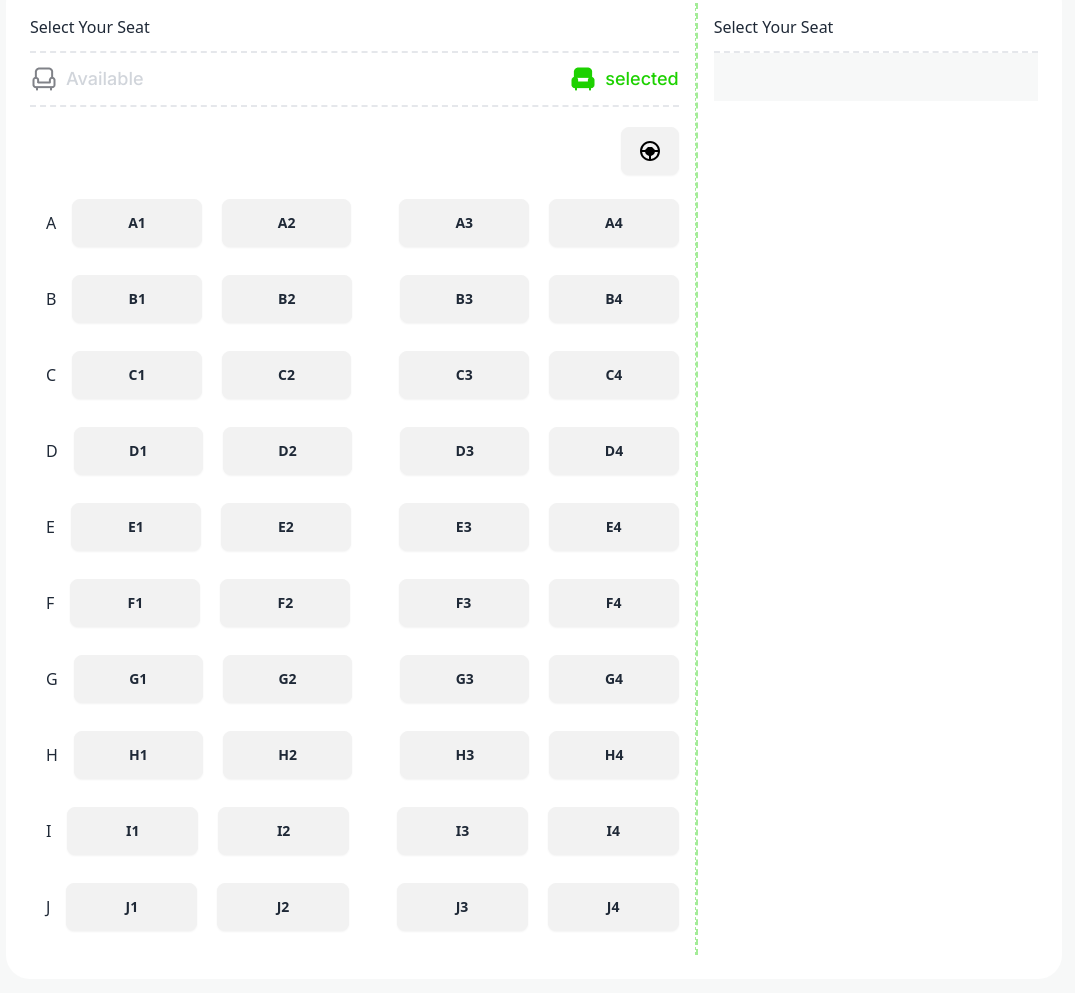
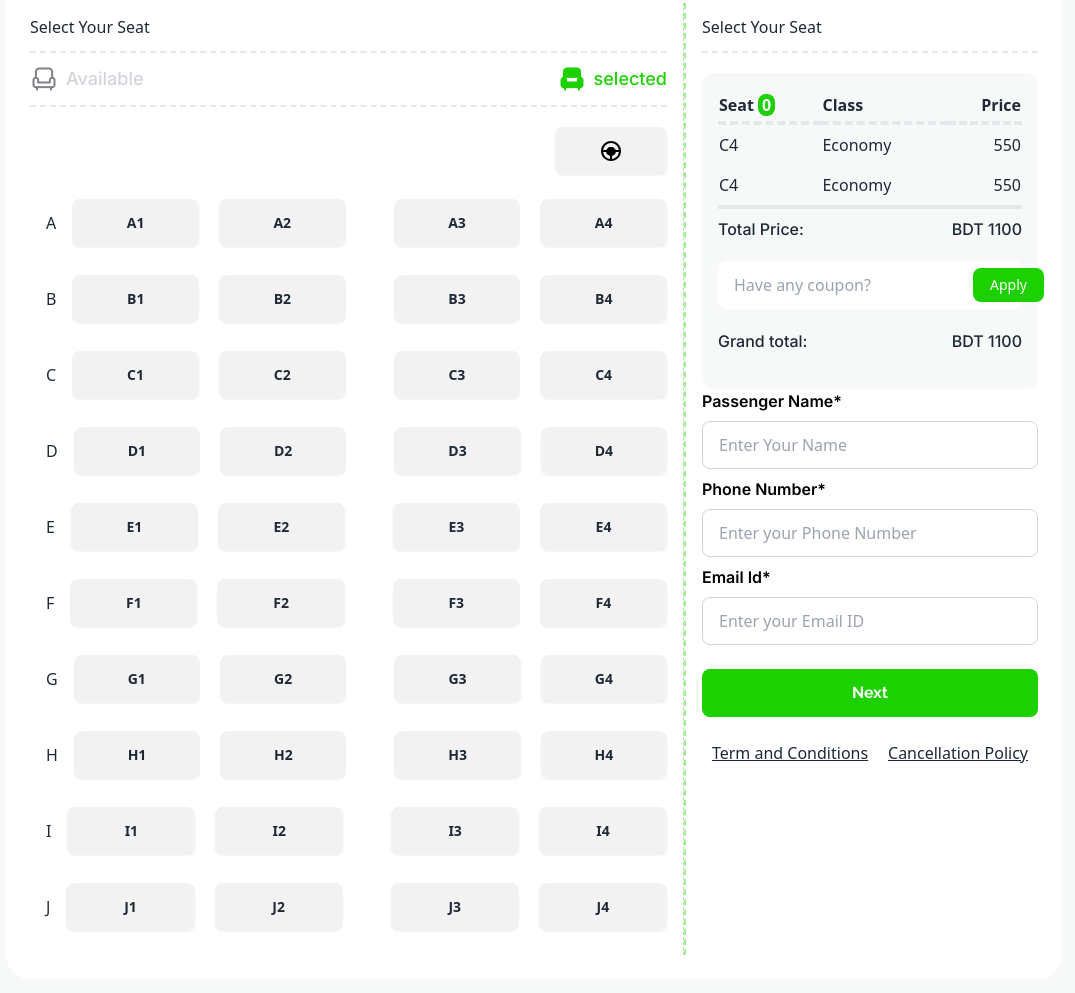
Before and after one commit to haqueashraful/assignment-five, a plain HTML site: page index.html in a window 1280 px wide. Shown: the part 2066-3059 px from the top of the page, without its empty margins (106-1181 px from the left). Drawn offline with nearby package versions, Linux system fonts and the light colour scheme.

Commit message:
seat section

```diff
--- a/index.html
+++ b/index.html
@@ -319,10 +319,12 @@
             <section class="">
               <!-- driver -->
               <div class="flex justify-end my-5">
-                <button class="btn "><img src="images/drive.svg" alt=""></button>
+                <button class="btn w-28">
+                  <img src="images/drive.svg" alt="" />
+                </button>
               </div>
               <!-- serial-a -->
-              <div class="flex w-full my-5">
+              <div class="flex w-full mb-5">
                 <div class="flex justify-center items-center">
                   <h1 class="items-center p-4">A</h1>
                 </div>
@@ -346,7 +348,7 @@
                 </div>
               </div>
               <!-- serial-b -->
-              <div class="flex w-full my-5">
+              <div class="flex w-full mb-5">
                 <div class="flex justify-center items-center">
                   <h1 class="items-center p-4">B</h1>
                 </div>
@@ -370,7 +372,7 @@
                 </div>
               </div>
               <!-- serial-c -->
-              <div class="flex w-full my-5">
+              <div class="flex w-full mb-5">
                 <div class="flex justify-center items-center">
                   <h1 class="items-center p-4">C</h1>
                 </div>
@@ -394,7 +396,7 @@
                 </div>
               </div>
               <!-- serial-d -->
-              <div class="flex w-full my-5">
+              <div class="flex w-full mb-5">
                 <div class="flex justify-center items-center">
                   <h1 class="items-center p-4">D</h1>
                 </div>
@@ -418,7 +420,7 @@
                 </div>
               </div>
               <!-- serial-e -->
-              <div class="flex w-full my-5">
+              <div class="flex w-full mb-5">
                 <div class="flex justify-center items-center">
                   <h1 class="items-center p-4">E</h1>
                 </div>
@@ -442,7 +444,7 @@
                 </div>
               </div>
               <!-- serial-f -->
-              <div class="flex w-full my-5">
+              <div class="flex w-full mb-5">
                 <div class="flex justify-center items-center">
                   <h1 class="items-center p-4">F</h1>
                 </div>
@@ -466,7 +468,7 @@
                 </div>
               </div>
               <!-- serial-g -->
-              <div class="flex w-full my-5">
+              <div class="flex w-full mb-5">
                 <div class="flex justify-center items-center">
                   <h1 class="items-center p-4">G</h1>
                 </div>
@@ -490,7 +492,7 @@
                 </div>
               </div>
               <!-- serial-h -->
-              <div class="flex w-full my-5">
+              <div class="flex w-full mb-5">
                 <div class="flex justify-center items-center">
                   <h1 class="items-center p-4">H</h1>
                 </div>
@@ -514,7 +516,7 @@
                 </div>
               </div>
               <!-- serial-i -->
-              <div class="flex w-full my-5">
+              <div class="flex w-full mb-5">
                 <div class="flex justify-center items-center">
                   <h1 class="items-center p-4">I</h1>
                 </div>
@@ -538,7 +540,7 @@
                 </div>
               </div>
               <!-- serial-j -->
-              <div class="flex w-full my-5">
+              <div class="flex w-full mb-5">
                 <div class="flex justify-center items-center">
                   <h1 class="items-center p-4">J</h1>
                 </div>
@@ -575,16 +577,74 @@
             </div>
 
             <!-- price-total-card -->
-            <section class="bg-[#F7F8F8] p-6">
+            <section class="bg-[#F7F8F8] p-4 mt-5 rounded-xl">
               <div>
-
+                <table class="w-full text-left">
+                  <thead class="border-dashed border-b-4">
+                    <th class="py-1">
+                      Seat
+                      <span
+                        class="bg-[#1DD100] text-white px-1 py-0 border-none rounded-lg"
+                        >0</span
+                      >
+                    </th>
+                    <th>Class</th>
+                    <th class="text-right">Price</th>
+                  </thead>
+                  <tbody class="border-solid border-b-4">
+                    <tr>
+                      <td class="py-2">C4</td>
+                      <td>Economy</td>
+                      <td class="text-right">550</td>
+                    </tr>
+                    <tr>
+                      <td class="py-2">C4</td>
+                      <td>Economy</td>
+                      <td class="text-right">550</td>
+                    </tr>
+                  </tbody>
+                </table>
+                <div class="flex justify-between items-center py-2">
+                  <h1 class="inter-font font-medium">Total Price:</h1>
+                  <h1 class="inter-font font-medium">BDT <span>1100</span></h1>
+                </div>
+              </div>
+              <label
+                class="input outline-none border-none focus:outline-none focus:border-none flex items-center gap-2 mt-3"
+              >
+                <input
+                  type="text"
+                  class="grow outline-none border-none focus:outline-none focus:border-none"
+                  placeholder="Have any coupon?"
+                />
+                <span
+                  class="badge badge-info p-4 rounded-lg bg-[#1DD100] text-white"
+                  >Apply</span
+                >
+              </label>
+              <div class="flex justify-between items-center py-5">
+                <h1 class="inter-font font-medium">Grand total:</h1>
+                <h2 class="inter-font font-medium">BDT <span>1100</span></h2>
               </div>
             </section>
+             <!-- Input-area -->
 
+             <form action="">
+              <label for="name" class="inter-font font-semibold text-base text-black">Passenger Name* </label>
+              <input type="text" placeholder="Enter Your Name" class="input w-full border-gray-300 border border-solid focus:outline-none focus:border-none my-2" />
+              <label for="name" class="inter-font font-semibold text-base text-black">Phone Number* </label>
+              <input type="text" placeholder="Enter your Phone Number" class="input w-full border-gray-300 border border-solid focus:outline-none focus:border-none my-2" />
+              <label for="name" class="inter-font font-semibold text-base text-black">Email Id* </label>
+              <input type="text" placeholder="Enter your Email ID" class="input w-full border-gray-300 border border-solid focus:outline-none focus:border-none mt-2" />
+              <Button class="w-full bg-prime p-3 border-none rounded-lg raleway-font font-bold text-white my-6">Next</Button>
+            </form>
+
+            <!-- term & condition -->
+            <div class="flex justify-around items-center">
+              <h2 class="underline"><a href="">Term and Conditions</a></h2>
+              <h2 class="underline"><a href="">Cancellation Policy</a></h2>
+            </div>
           </section>
-
-
-
         </section>
       </section>
     </main>
```
